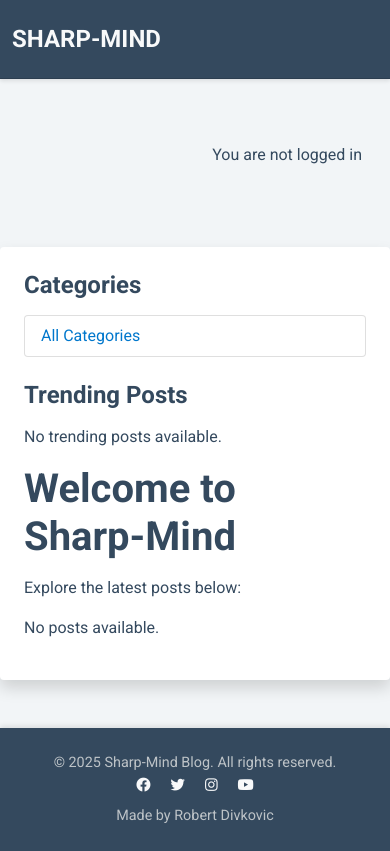
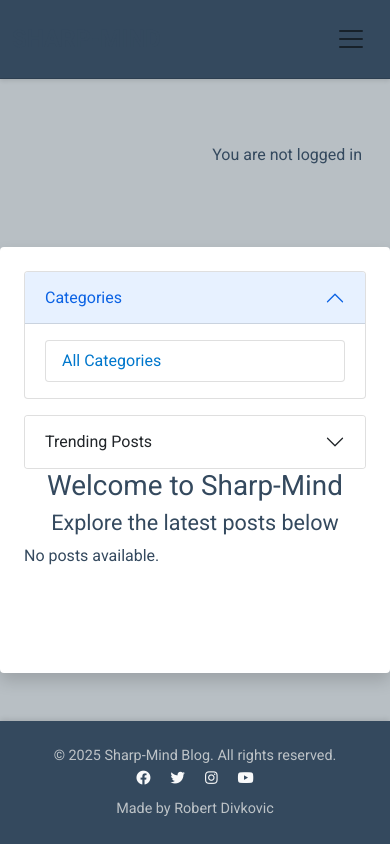
Before and after one commit to RobertDivkovic/Sharp-Mind, a Django app: page / in a window 390 px wide. Run offline with Django 4.2, Linux system fonts and the light colour scheme; data that the repository does not hold is empty; parts of the project's set-up code (start-up, migrations or seed data) failed here and were passed over.

Commit message:
Responsive design changes

```diff
--- a/news/templates/news/index.html
+++ b/news/templates/news/index.html
@@ -5,9 +5,20 @@
 
 {% block content %}
 <div class="row">
-        <!-- Sidebar or dropdown for categories -->
+    <!-- Sidebar with collapsible categories and trending posts -->
     <div class="col-md-3">
-            <h3>Categories</h3>
+        <!-- Categories Dropdown -->
+        <div class="accordion mb-3" id="categoriesAccordion">
+            <div class="accordion-item">
+                <h2 class="accordion-header" id="categoriesHeading">
+                    <button class="accordion-button" type="button" data-bs-toggle="collapse"
+                        data-bs-target="#categoriesCollapse" aria-expanded="true" aria-controls="categoriesCollapse">
+                        Categories
+                    </button>
+                </h2>
+                <div id="categoriesCollapse" class="accordion-collapse collapse show"
+                    aria-labelledby="categoriesHeading" data-bs-parent="#categoriesAccordion">
+                    <div class="accordion-body">
                         <ul class="list-group">
                             <li class="list-group-item">
                                 <a href="{% url 'home' %}">All Categories</a>
@@ -18,16 +29,30 @@
                             </li>
                             {% endfor %}
                         </ul>
+                    </div>
+                </div>
+            </div>
+        </div>
 
-            <!-- Trending Posts -->
-            <div class="mt-4">
-                <h3>Trending Posts</h3>
+        <!-- Trending Posts Dropdown -->
+        <div class="accordion" id="trendingAccordion">
+            <div class="accordion-item">
+                <h2 class="accordion-header" id="trendingHeading">
+                    <button class="accordion-button collapsed" type="button" data-bs-toggle="collapse"
+                        data-bs-target="#trendingCollapse" aria-expanded="false" aria-controls="trendingCollapse">
+                        Trending Posts
+                    </button>
+                </h2>
+                <div id="trendingCollapse" class="accordion-collapse collapse" aria-labelledby="trendingHeading"
+                    data-bs-parent="#trendingAccordion">
+                    <div class="accordion-body">
                         {% if trending_posts %}
                         <ul class="list-group">
                             {% for post in trending_posts %}
                             <li class="list-group-item">
                                 <a href="{{ post.get_absolute_url }}">{{ post.title }}</a>
-                            <small class="d-block text-muted">Trending Score: {{ post.calculate_trending_score }}</small>
+                                <small class="d-block text-muted">Trending Score:
+                                    {{ post.calculate_trending_score }}</small>
                             </li>
                             {% endfor %}
                         </ul>
@@ -36,12 +61,17 @@
                         {% endif %}
                     </div>
                 </div>
+            </div>
+        </div>
+    </div>
 
     <!-- Main content for posts -->
     <div class="col-md-9">
+        <div class="text-center">
             <h1>Welcome to Sharp-Mind</h1>
-            <p>Explore the latest posts below:</p>
 
+            <h4>Explore the latest posts below</h4>
+        </div>
         <!-- Show "Publish your post" link for logged-in users -->
         {% if user.is_authenticated %}
         <div class="mb-3">
@@ -73,19 +103,21 @@
             {% endfor %}
         </ul>
 
-                <div class="pagination">
+        <div class="pagination text-center">
             {% if is_paginated %}
             {% if page_obj.has_previous %}
             <a href="?page={{ page_obj.previous_page_number }}" class="btn btn-secondary">Previous</a>
             {% endif %}
             {% for num in page_obj.paginator.page_range %}
-                            <a href="?page={{ num }}" class="btn btn-light">{{ num }}</a>
+            <a href="?page={{ num }}"
+                class="btn btn-light {% if num == page_obj.number %}active{% endif %}">{{ num }}</a>
             {% endfor %}
             {% if page_obj.has_next %}
             <a href="?page={{ page_obj.next_page_number }}" class="btn btn-secondary">Next</a>
             {% endif %}
             {% endif %}
         </div>
+
         {% else %}
         <p>No posts available.</p>
         {% endif %}
--- a/sharpmind/settings.py
+++ b/sharpmind/settings.py
@@ -28,9 +28,9 @@
 SECRET_KEY = os.environ.get("SECRET_KEY")
 
 # SECURITY WARNING: don't run with debug turned on in production!
-DEBUG = False
+DEBUG = True
 
-ALLOWED_HOSTS = ["8000-robertdivkovi-sharpmind-i99sqn2um3k.ws.codeinstitute-ide.net", ".herokuapp.com"]
+ALLOWED_HOSTS = ["8000-robertdivkovi-sharpmind-4zsveewmclh.ws.codeinstitute-ide.net", ".herokuapp.com"]
 
 # Application definition
 
--- a/static/css/styles.css
+++ b/static/css/styles.css
@@ -46,10 +46,9 @@
 
 .navbar-toggler {
     border: none;
-    outline: none;
 }
 
-/* Main Content Styling */
+/* Main Content */
 main {
     padding: 20px;
     background-color: #ffffff;
@@ -59,46 +58,32 @@
     border-radius: 8px;
 }
 
-h1, h2, h3 {
-    color: #34495e;
-    font-weight: 700;
-    margin-bottom: 15px;
+h1 {
+    text-align: center;
 }
 
-h1 {
-    font-size: 2.5rem;
-}
-
-h2 {
-    font-size: 2rem;
-}
-
-h3 {
-    font-size: 1.5rem;
-}
-
-/* Footer Styling */
+/* Footer */
 .footer {
-    background-color: #34495e; /* Same as header */
+    background-color: #34495e;
     color: #ecf0f1;
     padding: 20px 0;
     margin-top: 20px;
     box-shadow: 0 -2px 5px rgba(0, 0, 0, 0.1);
+    text-align: center;
 }
 
-.footer p, .footer a {
+.footer p,
+.footer a {
     font-size: 0.9rem;
     color: #bdc3c7;
-    margin: 0;
     transition: color 0.3s ease;
 }
 
 .footer a:hover {
     color: #ecf0f1;
-    text-decoration: underline;
 }
 
-/* Button Styling */
+/* Buttons */
 .btn {
     border: none;
     border-radius: 5px;
@@ -194,37 +184,17 @@
 }
 
 .card-title {
-    font-family: 'Roboto', sans-serif;
     font-size: 1.25rem;
     font-weight: 700;
     color: #0077cc;
+    transition: color 0.3s ease;
 }
 
 .card-title:hover {
-    text-decoration: underline;
+    color: #0056a8;
 }
 
-/* Miscellaneous */
-.text-muted {
-    color: #4d5f74;
-    font-size: 1rem;
-}
-
-.bg-light-blue {
-    background-color: #e7f3ff;
-}
-
-.text-center {
-    text-align: center;
-}
-
-img {
-    max-width: 100%;
-    height: auto;
-    border-radius: 5px;
-}
-
-/* Mobile Responsive Design */
+/* Responsive Design */
 @media (max-width: 768px) {
     .navbar-nav {
         text-align: center;
--- a/templates/base.html
+++ b/templates/base.html
@@ -12,7 +12,8 @@
     <meta name="description" content="Sharp-Mind Blog: Your source for reliable and engaging news.">
     <meta name="author" content="Robert Divkovic">
     <meta property="og:title" content="Sharp-Mind Blog">
-    <meta property="og:description" content="Stay informed with Sharp-Mind Blog, your source for reliable and engaging news.">
+    <meta property="og:description"
+        content="Stay informed with Sharp-Mind Blog, your source for reliable and engaging news.">
     <meta property="og:type" content="website">
 
     <!-- Google Fonts -->
@@ -30,12 +31,12 @@
     <meta name="csrf-token" content="{{ csrf_token }}">
 </head>
 
-<body class="d-flex flex-column h-100" style="background-color: #f2f5f7; color: #34495e;">
+<body class="d-flex flex-column h-100" style="background-color: #b8bfc4; color: #34495e;">
 
     <!-- Navigation Bar -->
-    <nav class="navbar navbar-expand-lg" style="background-color: #34495e;">
+    <nav class="navbar navbar-expand-lg navbar-light ">
         <div class="container">
-            <a class="navbar-brand fw-bold text-light" href="{% url 'home' %}" style="font-size: 1.5rem;">
+            <a class="navbar-brand fw-bold" href="{% url 'home' %}" style="font-size: 1.5rem; color: #34495e;">
                 Sharp-Mind
             </a>
             <button class="navbar-toggler" type="button" data-bs-toggle="collapse" data-bs-target="#navbarNav"
@@ -45,31 +46,31 @@
             <div class="collapse navbar-collapse" id="navbarNav">
                 <ul class="navbar-nav ms-auto">
                     <li class="nav-item">
-                        <a class="nav-link {% if request.resolver_match.url_name == 'home' %}active{% endif %} text-light"
+                        <a class="nav-link {% if request.resolver_match.url_name == 'home' %}active{% endif %}"
                             href="{% url 'home' %}">Home</a>
                     </li>
                     <li class="nav-item">
-                        <a class="nav-link {% if request.resolver_match.url_name == 'about' %}active{% endif %} text-light"
+                        <a class="nav-link {% if request.resolver_match.url_name == 'about' %}active{% endif %}"
                             href="{% url 'about' %}">About</a>
                     </li>
                     <li class="nav-item">
-                        <a class="nav-link {% if request.resolver_match.url_name == 'contact' %}active{% endif %} text-light"
+                        <a class="nav-link {% if request.resolver_match.url_name == 'contact' %}active{% endif %}"
                             href="{% url 'contact' %}">Contact</a>
                     </li>
                     {% if user.is_authenticated %}
                     <li class="nav-item">
-                        <a class="nav-link {% if request.resolver_match.url_name == 'profile' %}active{% endif %} text-light"
+                        <a class="nav-link {% if request.resolver_match.url_name == 'profile' %}active{% endif %}"
                             href="{% url 'profile' user.username %}">Profile</a>
                     </li>
                     <li class="nav-item">
-                        <a class="nav-link text-light" href="{% url 'account_logout' %}">Logout</a>
+                        <a class="nav-link" href="{% url 'account_logout' %}">Logout</a>
                     </li>
                     {% else %}
                     <li class="nav-item">
-                        <a class="nav-link text-light" href="{% url 'account_signup' %}">Register</a>
+                        <a class="nav-link" href="{% url 'account_signup' %}">Register</a>
                     </li>
                     <li class="nav-item">
-                        <a class="nav-link text-light" href="{% url 'account_login' %}">Login</a>
+                        <a class="nav-link" href="{% url 'account_login' %}">Login</a>
                     </li>
                     {% endif %}
                 </ul>
@@ -80,11 +81,11 @@
     <!-- Flash Messages -->
     <div class="container my-3">
         {% if messages %}
-            {% for message in messages %}
-                <div class="alert alert-{{ message.tags }}" role="alert">
-                    {{ message }}
-                </div>
-            {% endfor %}
+        {% for message in messages %}
+        <div class="alert alert-{{ message.tags }}" role="alert">
+            {{ message }}
+        </div>
+        {% endfor %}
         {% endif %}
     </div>
 
@@ -99,47 +100,7 @@
 
     <!-- Main Content -->
     <main class="container my-5 flex-grow-1 bg-white p-4 shadow rounded">
-        {% block content %}
-        <div class="accordion" id="homeAccordion">
-            <!-- Categories Section -->
-            <div class="accordion-item">
-                <h2 class="accordion-header" id="categoriesHeading">
-                    <button class="accordion-button" type="button" data-bs-toggle="collapse" data-bs-target="#categoriesCollapse" aria-expanded="true" aria-controls="categoriesCollapse">
-                        Categories
-                    </button>
-                </h2>
-                <div id="categoriesCollapse" class="accordion-collapse collapse show" aria-labelledby="categoriesHeading" data-bs-parent="#homeAccordion">
-                    <div class="accordion-body">
-                        <ul>
-                            <li>Technology</li>
-                            <li>Health</li>
-                            <li>Science</li>
-                            <li>Travel</li>
-                        </ul>
-                    </div>
-                </div>
-            </div>
-
-            <!-- Trending Posts Section -->
-            <div class="accordion-item">
-                <h2 class="accordion-header" id="trendingHeading">
-                    <button class="accordion-button collapsed" type="button" data-bs-toggle="collapse" data-bs-target="#trendingCollapse" aria-expanded="false" aria-controls="trendingCollapse">
-                        Trending Posts
-                    </button>
-                </h2>
-                <div id="trendingCollapse" class="accordion-collapse collapse" aria-labelledby="trendingHeading" data-bs-parent="#homeAccordion">
-                    <div class="accordion-body">
-                        <ul>
-                            <li><a href="#">How AI is Changing the World</a></li>
-                            <li><a href="#">Top 10 Travel Destinations for 2025</a></li>
-                            <li><a href="#">The Future of Space Exploration</a></li>
-                            <li><a href="#">Healthy Living: Tips and Tricks</a></li>
-                        </ul>
-                    </div>
-                </div>
-            </div>
-        </div>
-        {% endblock %}
+        {% block content %}{% endblock %}
     </main>
 
     <!-- Footer -->
@@ -150,10 +111,14 @@
                     <p class="mb-0">&copy; 2025 Sharp-Mind Blog. All rights reserved.</p>
                 </div>
                 <div class="col-md-6 text-center text-md-end">
-                    <a href="https://facebook.com" target="_blank" class="text-light mx-2" aria-label="Facebook"><i class="fab fa-facebook"></i></a>
-                    <a href="https://twitter.com" target="_blank" class="text-light mx-2" aria-label="Twitter"><i class="fab fa-twitter"></i></a>
-                    <a href="https://instagram.com" target="_blank" class="text-light mx-2" aria-label="Instagram"><i class="fab fa-instagram"></i></a>
-                    <a href="https://youtube.com" target="_blank" class="text-light mx-2" aria-label="YouTube"><i class="fab fa-youtube"></i></a>
+                    <a href="https://facebook.com" target="_blank" class="text-light mx-2" aria-label="Facebook"><i
+                            class="fab fa-facebook"></i></a>
+                    <a href="https://twitter.com" target="_blank" class="text-light mx-2" aria-label="Twitter"><i
+                            class="fab fa-twitter"></i></a>
+                    <a href="https://instagram.com" target="_blank" class="text-light mx-2" aria-label="Instagram"><i
+                            class="fab fa-instagram"></i></a>
+                    <a href="https://youtube.com" target="_blank" class="text-light mx-2" aria-label="YouTube"><i
+                            class="fab fa-youtube"></i></a>
                 </div>
             </div>
             <div class="row mt-2">
```
Also changed, not shown: other parts of static/css/styles.css (+18 -14 lines), 1 other file. Lines whose indentation alone changed are shown as unchanged.
